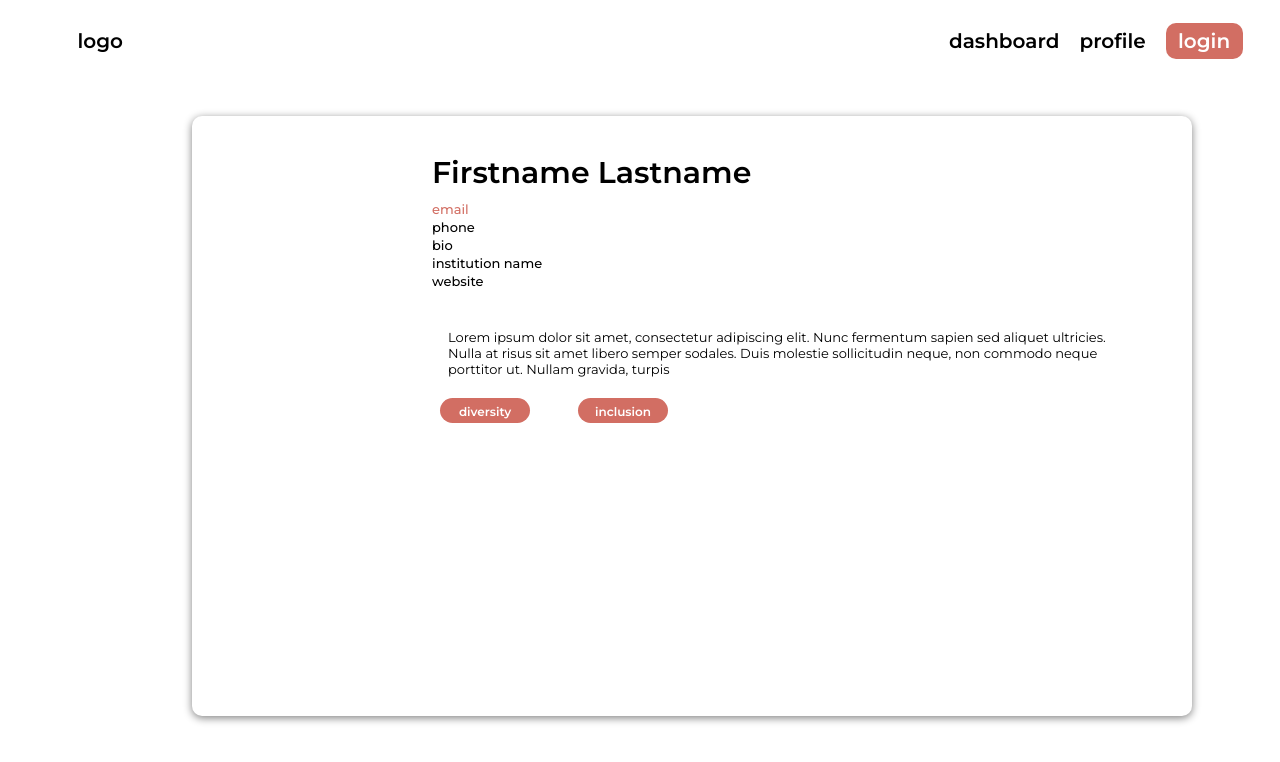
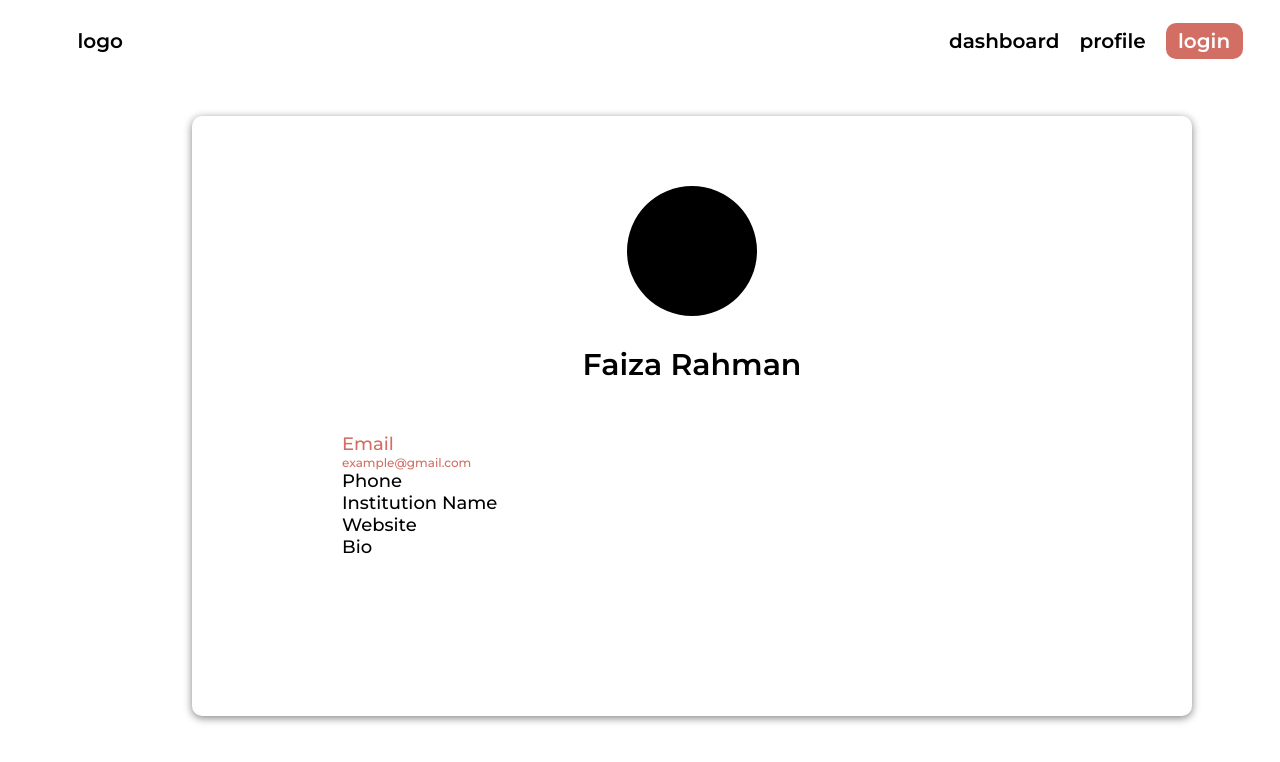
Before and after one commit to vaishunall/connectu, a React (Create React App) app: page /profile in a window 1280 px wide. Shown: the top 762 px of the page. Built offline with nearby package versions, Linux system fonts and the light colour scheme.

Commit message:
incomplete profile page

```diff
--- a/src/Pages/Profile/Profile.css
+++ b/src/Pages/Profile/Profile.css
@@ -2,17 +2,18 @@
     box-sizing: border-box;
 }
 
-.cardHeader{
-    text-align: left;
-    padding-top: 12%;
-    margin-right: 0%;
+.userName{
+    text-align: center;
+    padding-top: 3%;
     font-size: 30px;
     font-weight: 600;
-    align-items: left;
+    align-items: center;
+
 }
 
 .cardBody {
     margin-left: 5%;
+
 }
 
 .card {
@@ -24,110 +25,75 @@
     background: white;
     box-shadow: 0 2px 8px grey;
     border-radius: 10px;
-}
-
-.cardContents {
-    margin-left: 20%;
-    margin-bottom: 7%;
-}
-
-.cardDescription{
-    text-align: left;
-    font-weight: 400;
-    font-size: 14px;
-    margin-left: 7%;
-    margin-right: 7%;
-    margin-top: 5%;
-    font-size:small;
 
 }
 
-.name {
+.email {
     color: #D26E63;
     font-weight: 500;
     text-align: left;
     font-size: 15px;
-    margin-bottom: 0px;
-    margin-top: 10px;
-    font-size:small;
-    margin-right: 7%;
+    font-size: large;
 }
 
-.university {
+.userEmail {
+    color: #D26E63;
+    font-weight: 500;
+    text-align: left;
+    font-size: 12px;
+}
 
+.phone {
     text-align: left;
     font-weight: 500;
     font-size: 15px;
-    margin-top: 2px;
-    margin-right: 7%;
-    font-size: small;
+    font-size: large;
 }
 
-.club {
-
+.bio {
     text-align: left;
     font-weight: 500;
     font-size: 15px;
-    padding-top: 2px;
-    padding-bottom: 0px;
-    font-size: small;
-    margin-right: 7%;
+    font-size: large;
+
 }
 
-.eventImage{
-    margin-top: 8%;
-    margin-left: 7%;
-    margin-right: 0%;
-    margin-bottom: 0%;
-    max-width: 120px;
-    max-height: 115px;
+.institution {
+    text-align: left;
+    font-weight: 500;
+    font-size: 15px;
+    font-size: large;
 }
 
-.cardMain{
-    display: flex;
-    flex-direction: row;
+.website {
+    text-align: left;
+    font-weight: 500;
+    font-size: 15px;
+    font-size: large;
 }
 
-.starIcon{
-    margin-top: 3%;
-    margin-right: 3%;
+.cardTop {
+    display: flex;
+    flex-direction: column;
+    justify-content: center;
+    align-items: center;
 }
 
-.cardTags{
+.cardBottom {
     display: flex;
-    flex-direction: row;
+    flex-direction: column;
+    justify-content: left;
+    align-items: left;
+    margin-top: 5%;
+    margin-left: 15%;
 }
 
-.tag{
-    background-color: #D26E63;
-    border-radius: 20px;
-    color: white;
-    font-weight: 600;
-    cursor: pointer;
-    font-size: 12px;
-    text-align: center;
-    padding: 0.5%;
-    height:25px;
-    width:90px;
-    margin-top: 1%;
-    margin-left: 6%;
+
+.profilePicture{
+    margin-top: 7%;
+    background-color: black;
+    border-radius: 70px;
+    height:130px;
+    width:130px;
+    align-content: center;
 }
-
-.picture{
-    background-color: black;
-    border-radius: 20px;
-    color: white;
-    font-weight: 600;
-    cursor: pointer;
-    font-size: 12px;
-    text-align: center;
-    padding: 0.5%;
-    height:25px;
-    width:90px;
-    margin-top: 1%;
-    margin-left: 6%;
-}
-
-.tagText{
-    margin: 2%;
-}
--- a/src/Pages/Profile/Profile.js
+++ b/src/Pages/Profile/Profile.js
@@ -11,30 +11,22 @@ export default class Profile extends Component {
         </header>
         <main>
         <div className="card" >
-            <div className="cardContents">
-                <div className="cardMain">
-                <div profilePicture="picture"></div>
+
+
                 {/* <img className="eventImage" src={cardImage1}></img> */}
-                <div className="cardBody">
-                    <div className="cardHeader">Firstname Lastname</div>
-                    <div className="cardDetails">
-                    <div className="name">email</div>
-                    <div className="university">phone</div>
-                    <div className="club">bio</div>
-                    <div className="club">institution name</div>
-                    <div className="club">website</div>
-                    </div>
+                <div className="cardTop">
+                  <div className="profilePicture"></div>
+                    <div className="userName">Faiza Rahman</div>
+                 </div>
+                 <div className="cardBottom">
+                    <div className="email">Email</div>
+                    <div className="userEmail">example@gmail.com</div>
+                    <div className="phone">Phone</div>
+                    <div className="institution">Institution Name</div>
+                    <div className="website">Website</div>
+                    <div className="bio">Bio</div>
                 </div>
 
-                </div>
-                <div className="cardDescription">
-                    <p>Lorem ipsum dolor sit amet, consectetur adipiscing elit. Nunc fermentum sapien sed aliquet ultricies. Nulla at risus sit amet libero semper sodales. Duis molestie sollicitudin neque, non commodo neque porttitor ut. Nullam gravida, turpis </p>
-                </div>
-                <div className="cardTags">
-                <div className="tag"><div className="tagText">diversity</div></div>
-                <div className="tag"><div className="tagText">inclusion</div></div>
-                </div>
-            </div>
         </div>
         </main>
       </div>
```
